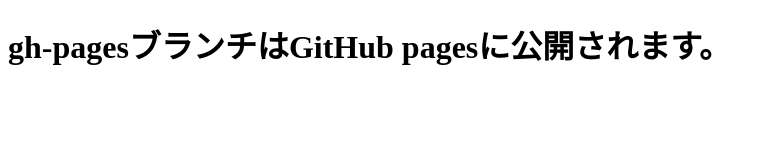
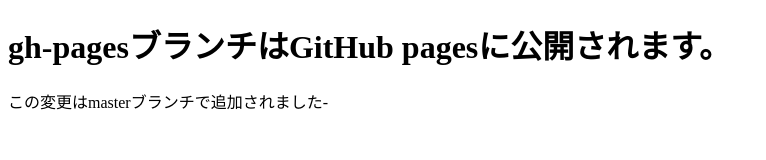
Before and after one commit to makemoneymine/git-study, a plain HTML site: page index.html in a window 1280 px wide. Shown: the whole page, without its empty margins (0-766 px from the left). Drawn offline with Linux system fonts and the light colour scheme.

Commit message:
段落を追加

```diff
--- a/index.html
+++ b/index.html
@@ -2,9 +2,10 @@
 <html lang="ja">
 <head>
     <meta charset="UTF-8">
-    <title>GItの勉強</title>
+    <title>Gitの勉強</title>
 </head>
 <body>
     <h1>gh-pagesブランチはGitHub pagesに公開されます。</h1>
+    <p>この変更はmasterブランチで追加されました-</p>
 </body>
 </html>
```
